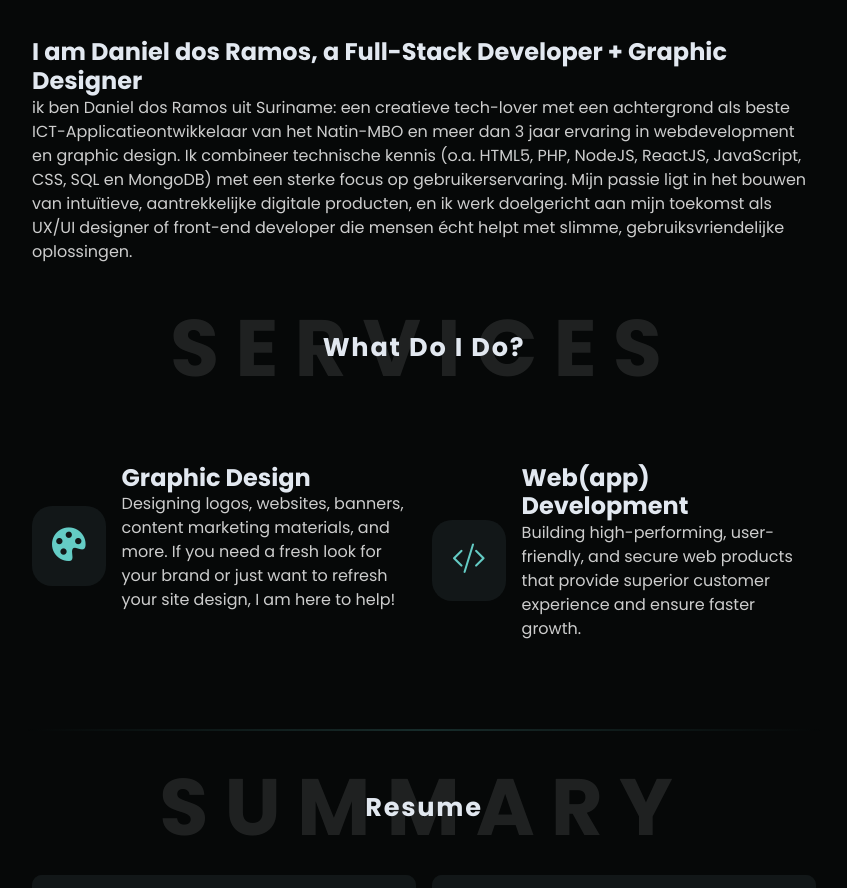
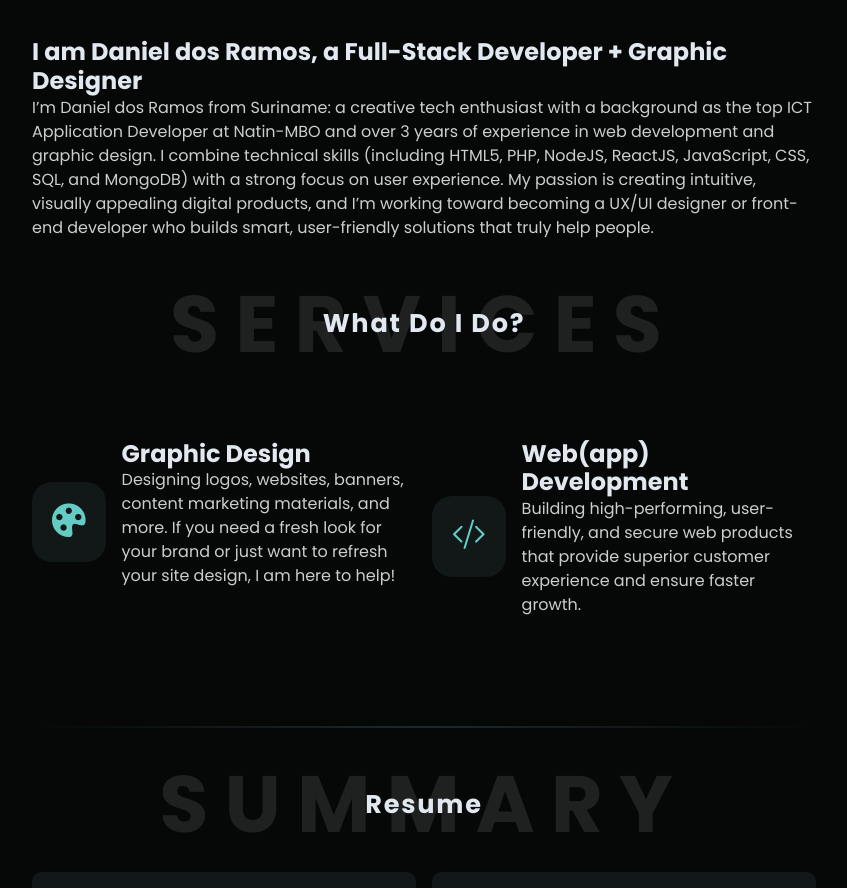
Before and after one commit to FrostiSR/portfolio, a React (Vite) app: page / in a window 1280 px wide. Shown: the part 924-1812 px from the top of the page, without its empty margins (408-1255 px from the left). Built offline with nearby package versions, Linux system fonts and the light colour scheme; no server answers.

Commit message:
about me data vs

```diff
--- a/src/data.js
+++ b/src/data.js
@@ -7,9 +7,9 @@ export const ABOUT = {
         left: {
             title: 'I am Daniel dos Ramos, a Full-Stack Developer + Graphic Designer',
             content:
-            `ik ben Daniel dos Ramos uit Suriname: een creatieve tech-lover met een achtergrond als beste ICT-Applicatieontwikkelaar van het Natin-MBO en meer dan 3 jaar ervaring in webdevelopment en graphic design.
-            Ik combineer technische kennis (o.a. HTML5, PHP, NodeJS, ReactJS, JavaScript, CSS, SQL en MongoDB) met een sterke focus op gebruikerservaring. Mijn passie ligt in het bouwen van intuïtieve, aantrekkelijke digitale producten, en ik werk doelgericht aan mijn toekomst als UX/UI designer of front-end developer die mensen écht helpt met slimme,
-             gebruiksvriendelijke oplossingen.`
+            `I’m Daniel dos Ramos from Suriname: a creative tech enthusiast with a background as the top ICT Application Developer at Natin-MBO and over 3 years of experience in web development and graphic design.
+            I combine technical skills (including HTML5, PHP, NodeJS, ReactJS, JavaScript, CSS, SQL, and MongoDB) with a strong focus on user experience. My passion is creating intuitive, visually appealing digital products,
+            and I’m working toward becoming a UX/UI designer or front-end developer who builds smart, user-friendly solutions that truly help people.`
         },
         right: {
             name: 'Daniël Dos Ramos',
```
